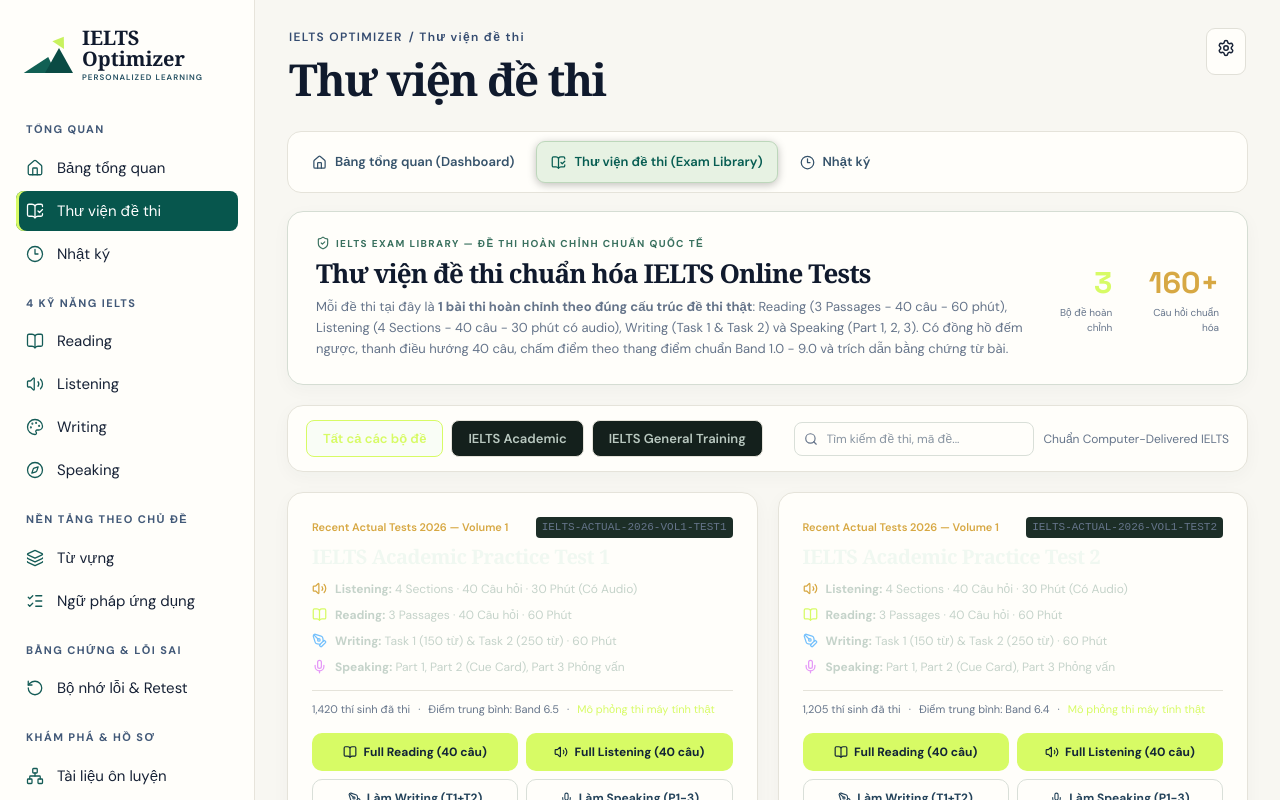
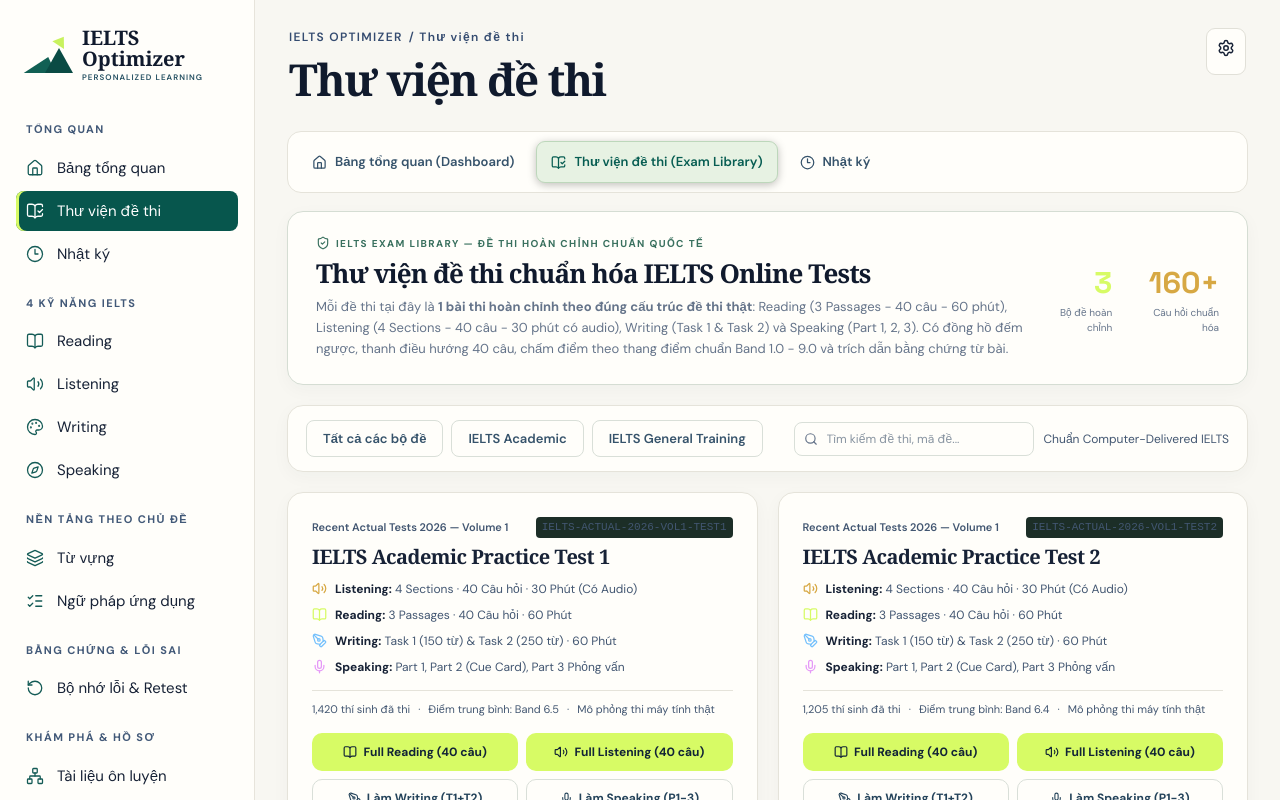
Before and after one commit to aukhaicuong123-bit/IELTS-Optimizer, a React (Vite) app: page / in a window 1280 px wide. Both pictures are taken after a click on the button "Thư viện đề thi". Shown: the top 800 px of the page. Built offline with nearby package versions, Linux system fonts and the light colour scheme.

Commit message:
fix: correct light theme contrast and hero typography

```diff
--- a/src/styles.css
+++ b/src/styles.css
@@ -246,6 +246,12 @@ h1,h2,h3{font-family:Georgia,'Times New Roman',serif;color:#101a2d}
 .workspace-theme main .panel[style] p,.workspace-theme main .panel[style] span,.workspace-theme main .panel[style] small{color:inherit}
 .workspace-theme main .panel[style] svg{color:inherit}
 .workspace-theme .dashboard-hero{background:#075d52!important}
+.workspace-theme .dashboard-hero h2{color:#fff!important}
+.workspace-theme main .panel h1,.workspace-theme main .panel h2,.workspace-theme main .panel h3,.workspace-theme main .panel h4,.workspace-theme main .panel h5,.workspace-theme main .panel strong{color:#172236!important}
+.workspace-theme main .panel p,.workspace-theme main .panel li,.workspace-theme main .panel label,.workspace-theme main .panel span,.workspace-theme main .panel small{color:#425671!important}
+.workspace-theme main .panel .eyebrow,.workspace-theme main .panel .badge,.workspace-theme main .panel .date-pill,.workspace-theme main .panel .status,.workspace-theme main .panel .green-text{color:#39705e!important}
+.workspace-theme main .panel .status{color:#bd5a5b!important}
+.workspace-theme main .panel button:not(.primary):not(.secondary):not(.danger):not(.danger-outline){background:#fffefa!important;color:#36536b!important;border-color:#d9dfd8!important}
 @media(max-width:1080px){.workspace-theme main{padding-left:24px;padding-right:24px}.workspace-theme .profile-layout{grid-template-columns:1fr}.workspace-theme .roadmap-grid{grid-template-columns:1fr 1fr}}
 @media(max-width:850px){.workspace-theme aside{width:64px;min-width:64px;padding:16px 6px}.workspace-theme .brand{margin:0 auto 28px}.workspace-theme .brand div{display:none}.workspace-theme .brand-mark{flex-basis:34px;width:34px!important}.workspace-theme nav button:not(.active){font-size:0}.workspace-theme .nav-group-label{display:none}.workspace-theme nav button{justify-content:center;padding:11px}.workspace-theme .sidebar-note{display:none}.workspace-theme main{padding:20px 16px 42px}.workspace-theme main>header h1{font-size:36px}.workspace-theme .skill-quick-bar{margin-left:0;margin-right:0}.workspace-theme .roadmap-grid{grid-template-columns:1fr}.workspace-theme .header-meta{display:none}}
 @media(max-width:520px){.workspace-theme main>header h1{font-size:30px}.workspace-theme .panel{padding:18px}.workspace-theme .skill-quick-bar{border-radius:11px}.workspace-theme .skill-quick-btn{padding:9px 11px;font-size:12px}.workspace-theme .header-right-tools{gap:7px}.workspace-theme .form-grid{grid-template-columns:1fr}.workspace-theme .record-grid{grid-template-columns:1fr 1fr}}
```
